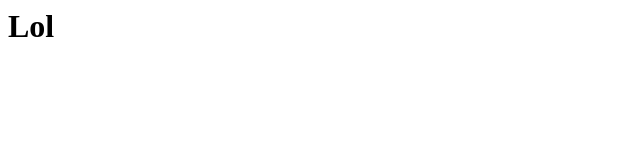
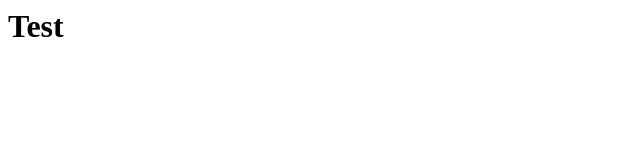
Before and after one commit to s106563/s106563.github.io, a plain HTML site: page index.html in a window 1280 px wide. Shown: the full height of the page, 0-640 px from the left. Drawn offline with Linux system fonts and the light colour scheme.

Commit message:
Update index.html

```diff
--- a/index.html
+++ b/index.html
@@ -1 +1,7 @@
-<h1>Lol<h1>
+<html>
+  <head>
+    </head>
+  <body>
+    <h1>Test</h1>
+    </body>
+  </html>
```
